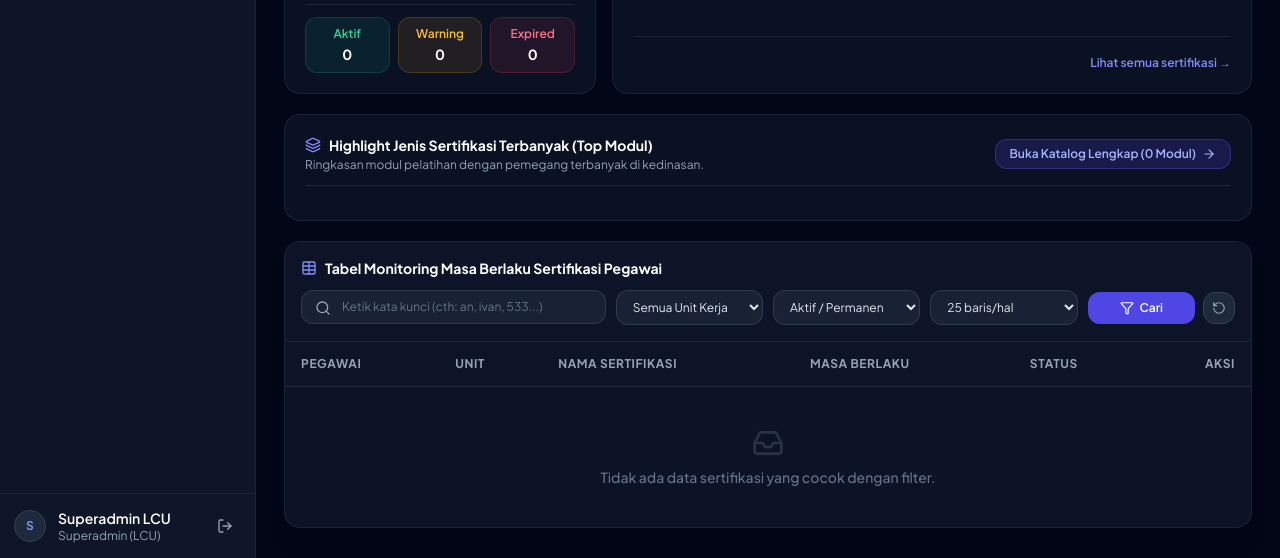
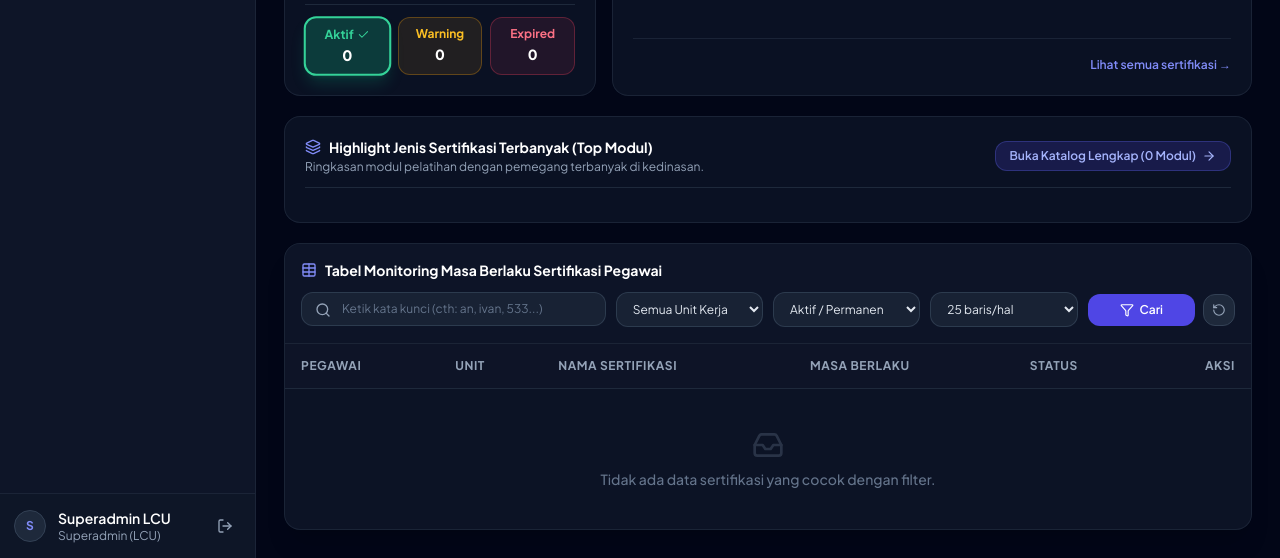
Before and after one commit to ragepanz/certification-dashboard, a Laravel app: page /dashboard?status=active in a window 1280 px wide. Shown: the part 569-1127 px from the top of the page. Run offline with Laravel 12, Linux system fonts and the light colour scheme; a user stored in the database is signed in; data comes from the database, SQL or seed files in the repository; data that the repository does not hold is empty; parts of the project's set-up code (start-up, migrations or seed data) failed here and were passed over; some libraries are stand-ins or nearby versions.

Commit message:
feat: make donut chart slices and status counter badges fully interactive to filter monitoring table

```diff
--- a/resources/views/dashboard/admin.blade.php
+++ b/resources/views/dashboard/admin.blade.php
@@ -142,18 +142,33 @@
             </div>
 
             <div class="grid grid-cols-3 gap-2 pt-3 border-t border-slate-800 text-center">
-                <div class="p-2 rounded-xl bg-emerald-500/10 border border-emerald-500/20">
-                    <p class="text-xs font-semibold text-emerald-400">Aktif</p>
-                    <p class="text-sm font-bold text-white mt-0.5">{{ $activeCount }}</p>
-                </div>
-                <div class="p-2 rounded-xl bg-amber-500/10 border border-amber-500/20">
-                    <p class="text-xs font-semibold text-amber-400">Warning</p>
-                    <p class="text-sm font-bold text-white mt-0.5">{{ $expiringCount }}</p>
-                </div>
-                <div class="p-2 rounded-xl bg-rose-500/10 border border-rose-500/20">
-                    <p class="text-xs font-semibold text-rose-400">Expired</p>
-                    <p class="text-sm font-bold text-white mt-0.5">{{ $expiredCount }}</p>
-                </div>
+                <a href="{{ route('dashboard', array_merge(request()->except('status', 'page'), [($filters['status'] ?? '') === 'active' ? null : 'status' => 'active'])) }}#monitoring-table"
+                   class="p-2 rounded-xl transition-all block cursor-pointer {{ ($filters['status'] ?? '') === 'active' ? 'bg-emerald-500/25 border-2 border-emerald-400 scale-[1.03] shadow-lg shadow-emerald-500/20' : 'bg-emerald-500/10 hover:bg-emerald-500/20 border border-emerald-500/30' }}"
+                   title="Klik untuk filter tabel: Sertifikat Aktif">
+                    <p class="text-xs font-bold text-emerald-400 flex items-center justify-center gap-1">
+                        <span>Aktif</span>
+                        @if(($filters['status'] ?? '') === 'active') <i data-lucide="check" class="w-3 h-3"></i> @endif
+                    </p>
+                    <p class="text-sm font-black text-white mt-0.5">{{ $activeCount }}</p>
+                </a>
+                <a href="{{ route('dashboard', array_merge(request()->except('status', 'page'), [($filters['status'] ?? '') === 'warning' ? null : 'status' => 'warning'])) }}#monitoring-table"
+                   class="p-2 rounded-xl transition-all block cursor-pointer {{ ($filters['status'] ?? '') === 'warning' ? 'bg-amber-500/25 border-2 border-amber-400 scale-[1.03] shadow-lg shadow-amber-500/20' : 'bg-amber-500/10 hover:bg-amber-500/20 border border-amber-500/30' }}"
+                   title="Klik untuk filter tabel: Sertifikat Akan Expired (≤60 Hari)">
+                    <p class="text-xs font-bold text-amber-400 flex items-center justify-center gap-1">
+                        <span>Warning</span>
+                        @if(($filters['status'] ?? '') === 'warning') <i data-lucide="check" class="w-3 h-3"></i> @endif
+                    </p>
+                    <p class="text-sm font-black text-white mt-0.5">{{ $expiringCount }}</p>
+                </a>
+                <a href="{{ route('dashboard', array_merge(request()->except('status', 'page'), [($filters['status'] ?? '') === 'expired' ? null : 'status' => 'expired'])) }}#monitoring-table"
+                   class="p-2 rounded-xl transition-all block cursor-pointer {{ ($filters['status'] ?? '') === 'expired' ? 'bg-rose-500/25 border-2 border-rose-400 scale-[1.03] shadow-lg shadow-rose-500/20' : 'bg-rose-500/10 hover:bg-rose-500/20 border border-rose-500/30' }}"
+                   title="Klik untuk filter tabel: Sertifikat Telah Expired">
+                    <p class="text-xs font-bold text-rose-400 flex items-center justify-center gap-1">
+                        <span>Expired</span>
+                        @if(($filters['status'] ?? '') === 'expired') <i data-lucide="check" class="w-3 h-3"></i> @endif
+                    </p>
+                    <p class="text-sm font-black text-white mt-0.5">{{ $expiredCount }}</p>
+                </a>
             </div>
         </div>
 
@@ -266,7 +281,7 @@
 
 
     <!-- Interactive Monitoring Table & Filter Section -->
-    <div class="bg-slate-900/80 border border-slate-800/80 rounded-2xl overflow-hidden shadow-xl backdrop-blur-md">
+    <div id="monitoring-table" class="bg-slate-900/80 border border-slate-800/80 rounded-2xl overflow-hidden shadow-xl backdrop-blur-md scroll-mt-6">
 
         <!-- Filter Header -->
         <div class="p-4 border-b border-slate-800/80 bg-slate-900/50">
@@ -459,8 +474,11 @@
 @push('scripts')
 <script>
     document.addEventListener('DOMContentLoaded', () => {
-        const ctx = document.getElementById('statusChart').getContext('2d');
-        new Chart(ctx, {
+        const canvas = document.getElementById('statusChart');
+        if (!canvas) return;
+
+        const ctx = canvas.getContext('2d');
+        const chart = new Chart(ctx, {
             type: 'doughnut',
             data: {
                 labels: ['Aktif (>60 hr)', 'Akan Expired (≤60 hr)', 'Expired'],
@@ -468,13 +486,33 @@
                     data: [{{ $activeCount }}, {{ $expiringCount }}, {{ $expiredCount }}],
                     backgroundColor: ['#10b981', '#f59e0b', '#f43f5e'],
                     borderWidth: 0,
-                    hoverOffset: 6
+                    hoverOffset: 8
                 }]
             },
-
             options: {
                 responsive: true,
                 maintainAspectRatio: false,
+                cursor: 'pointer',
+                onHover: (event, chartElement) => {
+                    event.native.target.style.cursor = chartElement[0] ? 'pointer' : 'default';
+                },
+                onClick: (event, elements) => {
+                    if (elements.length > 0) {
+                        const index = elements[0].index;
+                        const statusMap = ['active', 'warning', 'expired'];
+                        const targetStatus = statusMap[index];
+                        const url = new URL(window.location.href);
+
+                        if (url.searchParams.get('status') === targetStatus) {
+                            url.searchParams.delete('status');
+                        } else {
+                            url.searchParams.set('status', targetStatus);
+                        }
+                        url.searchParams.delete('page');
+                        url.hash = 'monitoring-table';
+                        window.location.href = url.toString();
+                    }
+                },
                 plugins: {
                     legend: {
                         display: false
@@ -487,7 +525,12 @@
                         borderWidth: 1,
                         padding: 10,
                         boxPadding: 4,
-                        usePointStyle: true
+                        usePointStyle: true,
+                        callbacks: {
+                            afterLabel: function() {
+                                return '👉 Klik untuk lihat daftar data pegawai';
+                            }
+                        }
                     }
                 },
                 cutout: '72%'
```
